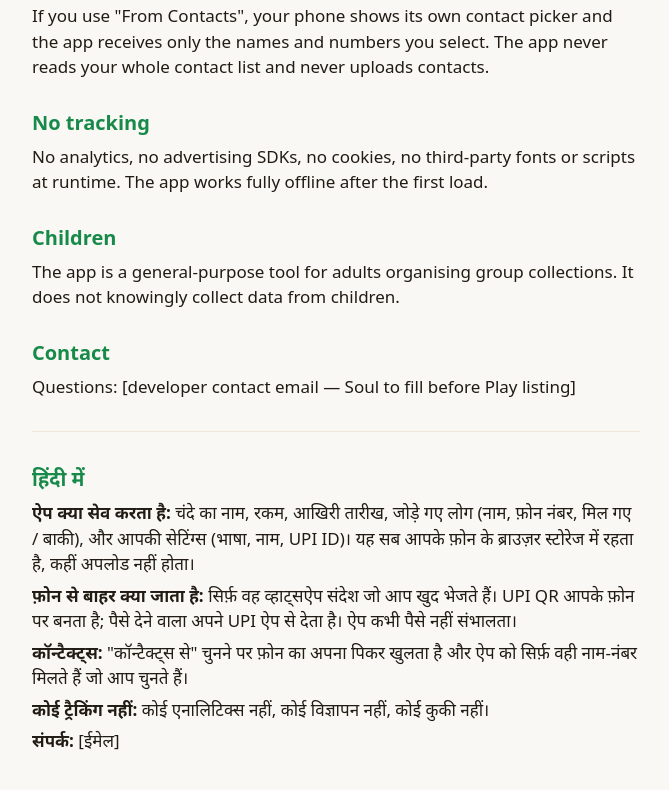
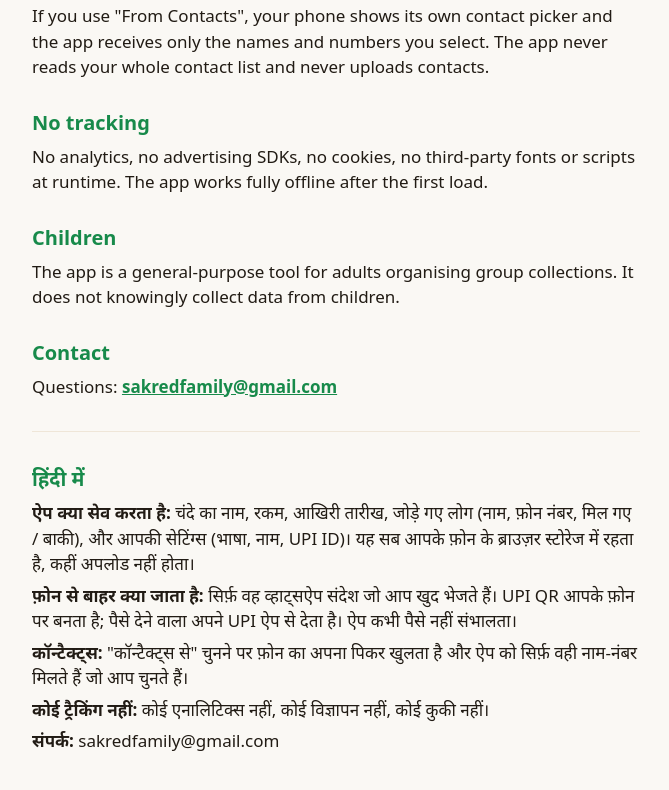
Before and after one commit to SakredStudio/chanda, a plain HTML site: page privacy.html in a window 1280 px wide. Shown: the part 1027-1817 px from the top of the page, without its empty margins (304-973 px from the left). Drawn offline with Linux system fonts and the light colour scheme; a web font is replaced by a local one.

Commit message:
chanda: privacy page contact email (store contact), SW cache v5
Co-Authored-By: Claude Fable 5.1 <noreply@anthropic.com>

```diff
--- a/privacy.html
+++ b/privacy.html
@@ -58,7 +58,7 @@
     <p>The app is a general-purpose tool for adults organising group collections. It does not knowingly collect data from children.</p>
 
     <h2>Contact</h2>
-    <p>Questions: <span data-fill="CONTACT_EMAIL">[developer contact email — Soul to fill before Play listing]</span></p>
+    <p>Questions: <a href="mailto:sakredfamily@gmail.com">sakredfamily@gmail.com</a></p>
 
     <hr>
 
@@ -67,7 +67,7 @@
     <p><strong>फ़ोन से बाहर क्या जाता है:</strong> सिर्फ़ वह व्हाट्सऐप संदेश जो आप खुद भेजते हैं। UPI QR आपके फ़ोन पर बनता है; पैसे देने वाला अपने UPI ऐप से देता है। ऐप कभी पैसे नहीं संभालता।</p>
     <p><strong>कॉन्टैक्ट्स:</strong> "कॉन्टैक्ट्स से" चुनने पर फ़ोन का अपना पिकर खुलता है और ऐप को सिर्फ़ वही नाम-नंबर मिलते हैं जो आप चुनते हैं।</p>
     <p><strong>कोई ट्रैकिंग नहीं:</strong> कोई एनालिटिक्स नहीं, कोई विज्ञापन नहीं, कोई कुकी नहीं।</p>
-    <p><strong>संपर्क:</strong> <span data-fill="CONTACT_EMAIL">[ईमेल]</span></p>
+    <p><strong>संपर्क:</strong> sakredfamily@gmail.com</p>
   </main>
 </body>
 </html>
--- a/sw.js
+++ b/sw.js
@@ -2,7 +2,7 @@
 
 // Cache-first shell: installed phones only pick up a new release when this name changes.
 // BUMP THIS ON EVERY DEPLOY (v4 = 2026-10-24 delete/add people/wipe/dark theme).
-const CACHE_NAME = 'chanda-shell-v4';
+const CACHE_NAME = 'chanda-shell-v5';
 
 const APP_SHELL_ASSETS = [
   './',
```
